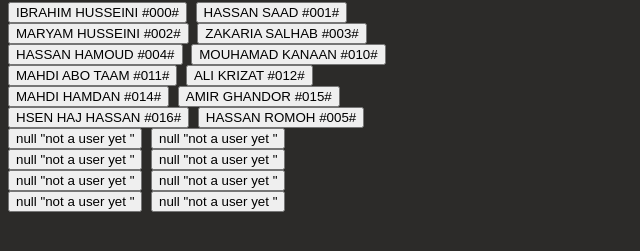
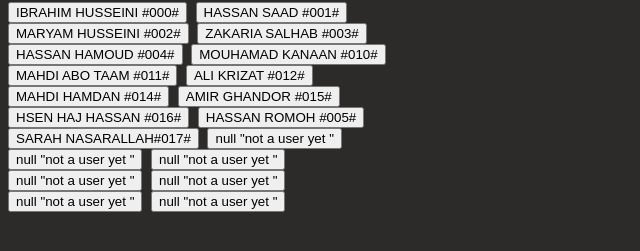
Before and after one commit to albayan-chess/HOME, a plain HTML site: page players.html in a window 1280 px wide. Shown: the part 77-328 px from the top of the page, without its empty margins (0-640 px from the left). Drawn offline with nearby package versions, Linux system fonts and the light colour scheme.

Commit message:
Update players.html

```diff
--- a/players.html
+++ b/players.html
@@ -28,7 +28,7 @@
 <a href="https://albayan-chess.github.io/016"><button>HSEN HAJ HASSAN #016#</button></a>
 <a href="https://albayan-chess.github.io/005"><button>HASSAN ROMOH #005#</button></a>
 <br>
-<a href=""><button>null "not a user yet "</button></a>
+<a href="https://albayan-chess.github.io/017"><button>SARAH NASARALLAH#017#</button></a>
 <a href=""><button>null "not a user yet "</button></a>
 <br>
 <a href=""><button>null "not a user yet "</button></a>
```
